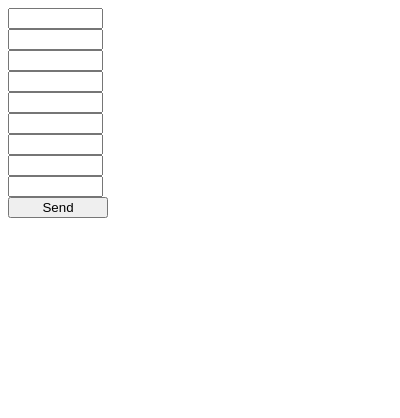
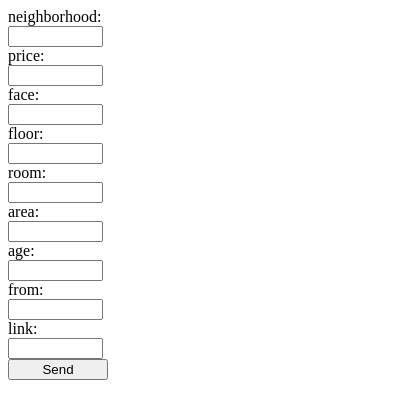
Before and after one commit to onuar/sahibinen, a browser extension: page chrome-extension/popup.html in a window 400 px wide. Drawn offline with Linux system fonts and the light colour scheme.

Commit message:
Changes 'from' index

```diff
--- a/chrome-extension/content.js
+++ b/chrome-extension/content.js
@@ -18,7 +18,7 @@ $(document).ready(function () {
 			let room = infos[5].innerText;
 			let area = infos[4].innerText + ' / ' + infos[3].innerText;
 			let age = infos[6].innerText;
-			let from = infos[17].innerText;
+			let from = infos[19].innerText;
 			let link = location.href;
 			responseCallback({
 				neighborhood: neighborhood,
--- a/chrome-extension/popup.html
+++ b/chrome-extension/popup.html
@@ -17,15 +17,15 @@
 </head>
 
 <body>
-    <input id="neighborhood" class="info" type="text" />
-    <input id="price" class="info" type="text" />
-    <input id="face" class="info" type="text" />
-    <input id="floor" class="info" type="text" />
-    <input id="room" class="info" type="text" />
-    <input id="area" class="info" type="text" />
-    <input id="age" class="info" type="text" />
-    <input id="from" class="info" type="text" />
-    <input id="link" class="info" type="text" />
+    neighborhood: <input id="neighborhood" class="info" type="text" />
+    price: <input id="price" class="info" type="text" />
+    face: <input id="face" class="info" type="text" />
+    floor: <input id="floor" class="info" type="text" />
+    room: <input id="room" class="info" type="text" />
+    area: <input id="area" class="info" type="text" />
+    age: <input id="age" class="info" type="text" />
+    from: <input id="from" class="info" type="text" />
+    link: <input id="link" class="info" type="text" />
     <input id="send" value="Send" type="submit" />
 </body>
 
```
